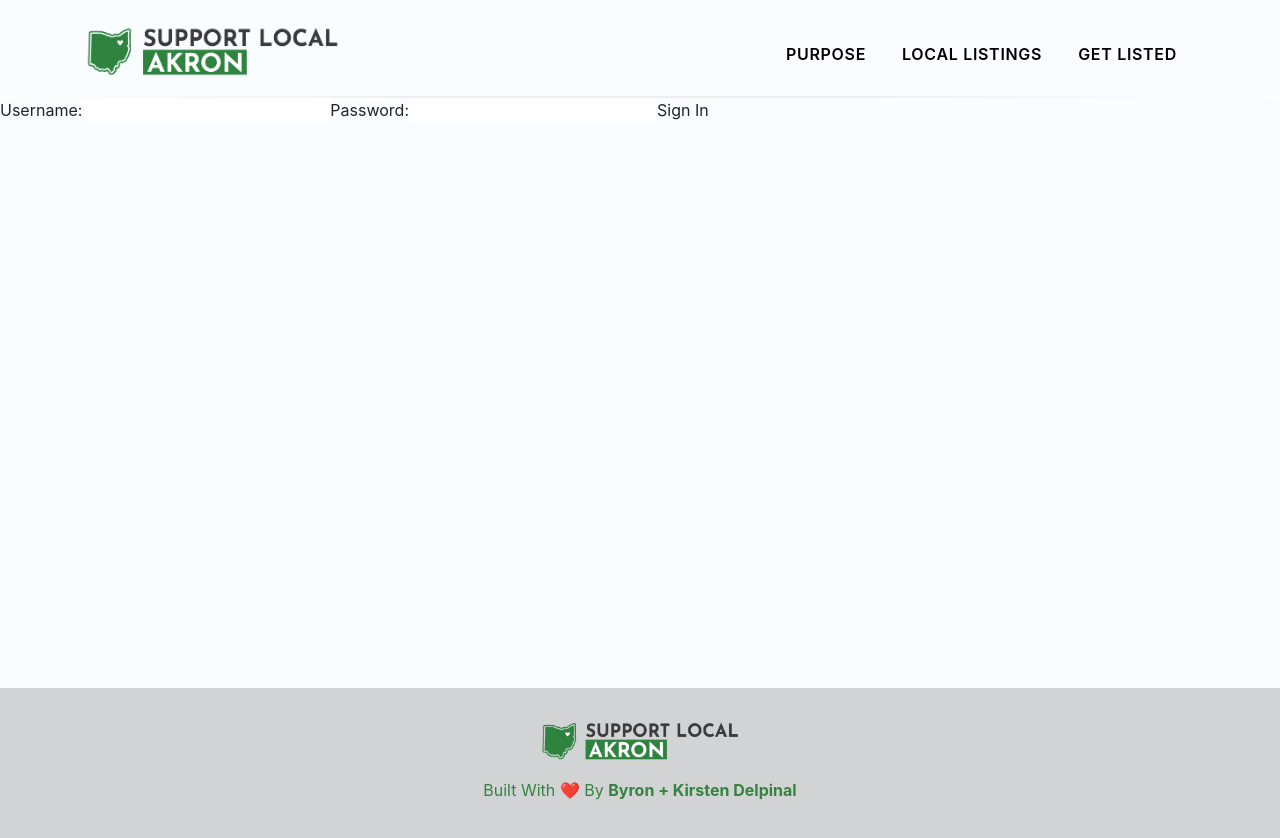
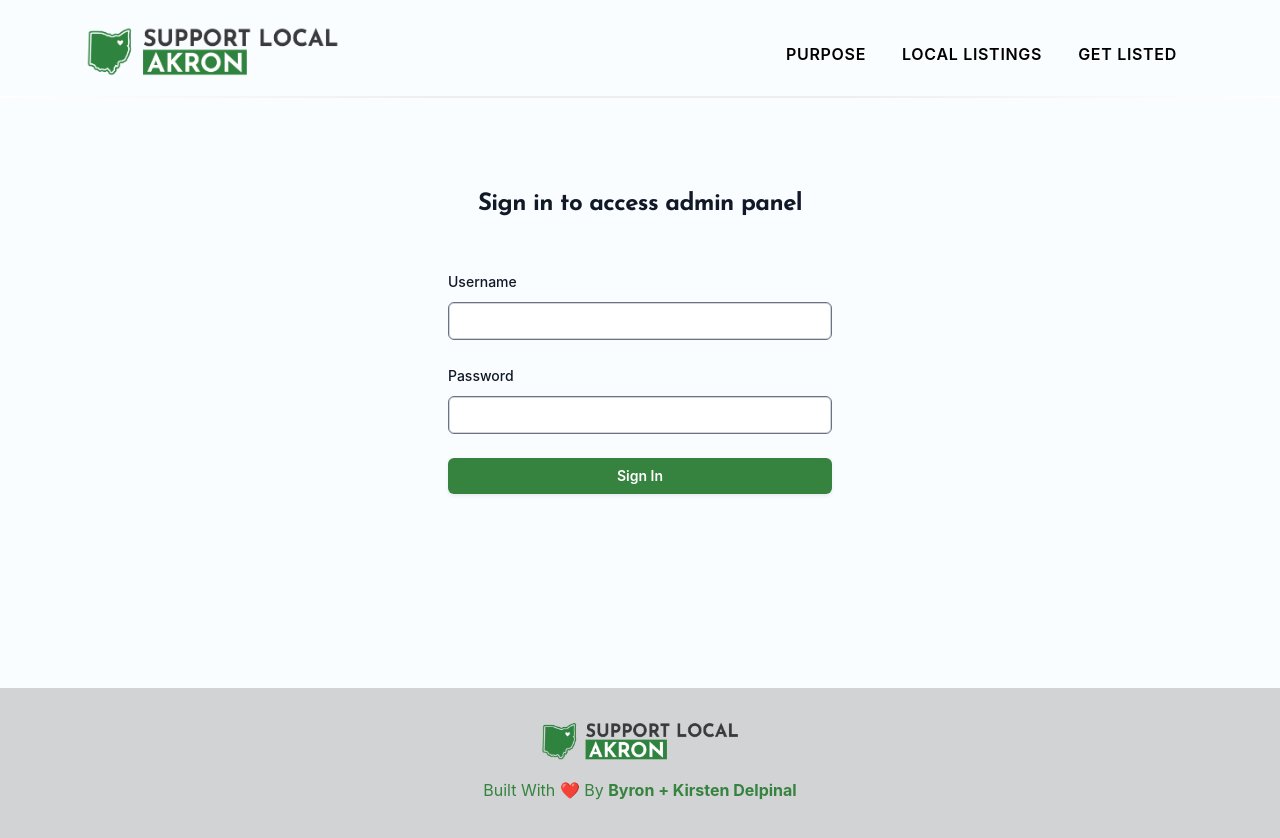
Before and after one commit to ByronDDelpinal/support-local-akron, a Next.js app: page /login in a window 1280 px wide. Built offline with nearby package versions, Linux system fonts and the light colour scheme; no server answers.

Commit message:
feat(admin): style login form

```diff
--- a/auth/index.ts
+++ b/auth/index.ts
@@ -47,6 +47,7 @@
   pages: {
     signIn: '/login',
   },
+  secret: 'f9xQy49mlTC61AmViBJt2KGr+asqM5yljAkSnM21/J4=',
 });
 
 export const safelyRunAdminServerAction = async <T>(
--- a/components/LoginForm.tsx
+++ b/components/LoginForm.tsx
@@ -10,22 +10,66 @@
   const [response, action] = useFormState(signInAction, undefined);
 
   return (
-    <form action={action}>
-      <label htmlFor="username">Username:</label>
-      <input type="text" id="username" name="username" required />
-      <label htmlFor="password">Password:</label>
-      <input type="password" id="password" name="password" required />
+    <div className="flex min-h-full flex-1 flex-col justify-center px-6 py-12 lg:px-8">
+      <div className="sm:mx-auto sm:w-full sm:max-w-sm">
+        <h2 className="mt-10 text-center text-2xl font-bold leading-9 tracking-tight text-gray-900">
+          Sign in to access admin panel
+        </h2>
+      </div>
+      <div className="mt-10 sm:mx-auto sm:w-full sm:max-w-sm">
+        <form action={action} className="space-y-6">
+          <div>
+            <label
+              htmlFor="username"
+              className="block text-sm font-medium leading-6 text-gray-900"
+            >
+              Username
+            </label>
+            <div className="mt-2">
+              <input
+                className="block w-full rounded-md py-1.5 text-gray-900 ring-1 ring-inset ring-gray-300 placeholder:text-gray-400 focus:ring-2 focus:ring-inset focus:ring-indigo-600 sm:text-sm sm:leading-6"
+                type="text"
+                id="username"
+                name="username"
+                required
+              />
+            </div>
+          </div>
+          <div>
+            <label
+              htmlFor="password"
+              className="block text-sm font-medium leading-6 text-gray-900"
+            >
+              Password
+            </label>
+            <div className="mt-2">
+              <input
+                className="block w-full rounded-md py-1.5 text-gray-900 ring-1 ring-inset ring-gray-300 placeholder:text-gray-400 focus:ring-2 focus:ring-inset focus:ring-indigo-600 sm:text-sm sm:leading-6"
+                type="password"
+                id="password"
+                name="password"
+                required
+              />
+            </div>
+          </div>
           <input
             type="hidden"
             name={KEY_CALLBACK_URL}
             value={params.get(KEY_CALLBACK_URL) ?? ''}
           />
-      <button type="submit">Sign In</button>
+          <button
+            type="submit"
+            className="flex w-full justify-center rounded-md bg-green px-3 py-1.5 text-sm font-semibold leading-6 text-white shadow-sm focus-visible:outline focus-visible:outline-2 focus-visible:outline-offset-2 focus-visible:outline-indigo-600"
+          >
+            Sign In
+          </button>
           <div>
             {response === 'CredentialsSignin' && (
               <p>Invalid username or password</p>
             )}
           </div>
         </form>
+      </div>
+    </div>
   );
 }
--- a/package.json
+++ b/package.json
@@ -12,13 +12,14 @@
     "@vercel/postgres": "^0.7.2",
     "bootstrap": "^4.4.1",
     "next": "^14.1.3",
-    "next-auth": "^5.0.0-beta.16",
+    "next-auth": "^5.0.0-beta.15",
     "react": "^18.2.0",
     "react-bootstrap": "^1.0.0-beta.17",
     "react-dom": "^18.2.0",
     "react-share": "^5.1.0"
   },
   "devDependencies": {
+    "@tailwindcss/forms": "^0.5.7",
     "@types/node": "^20.11.27",
     "@types/react": "^18.2.64",
     "@types/react-dom": "^18.2.21",
--- a/tailwind.config.js
+++ b/tailwind.config.js
@@ -13,5 +13,5 @@
       },
     },
   },
-  plugins: [],
+  plugins: [require('@tailwindcss/forms')],
 };
```
Also changed, not shown: 1 other file (tests, documents, lock files or other folders). Lines whose indentation alone changed are shown as unchanged.
